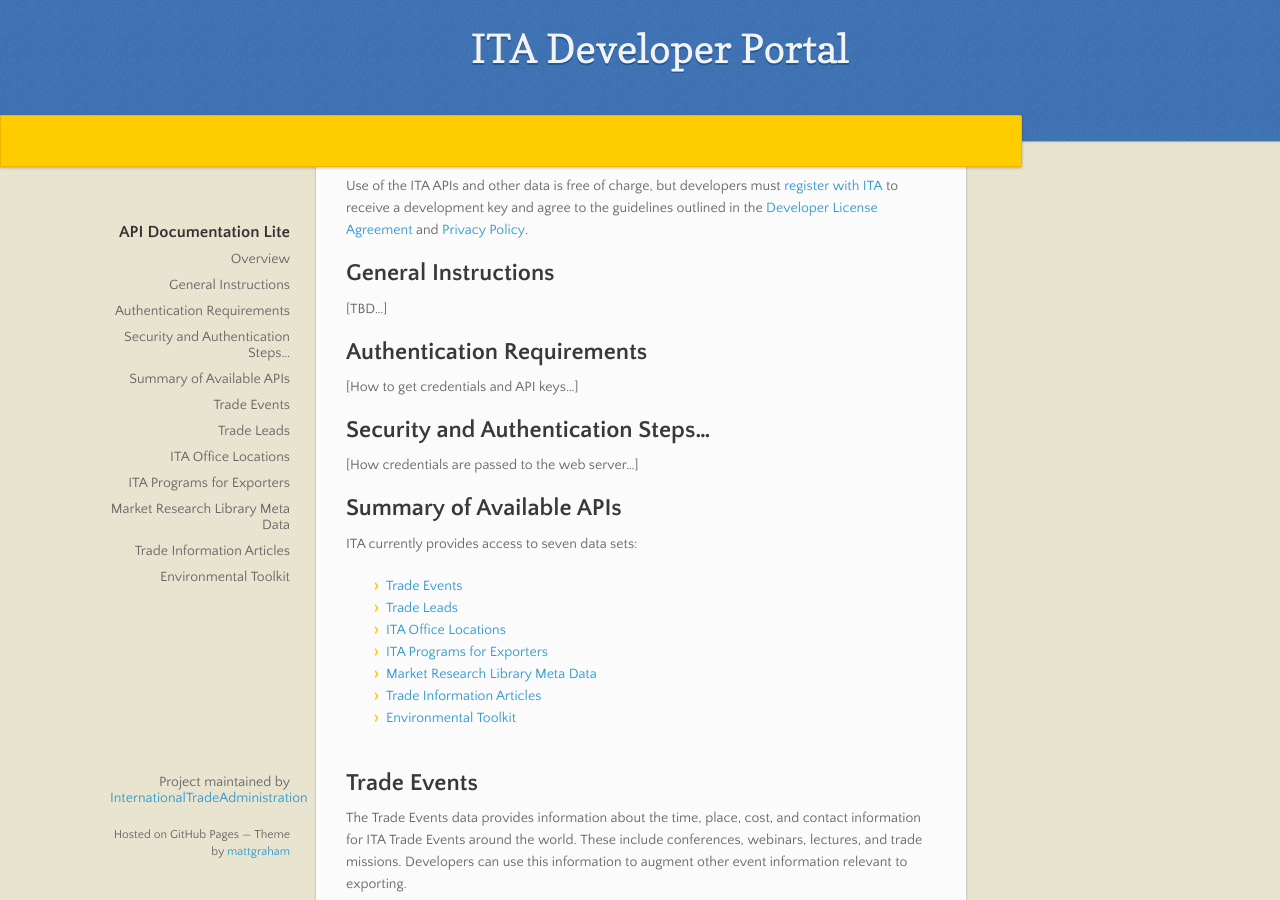
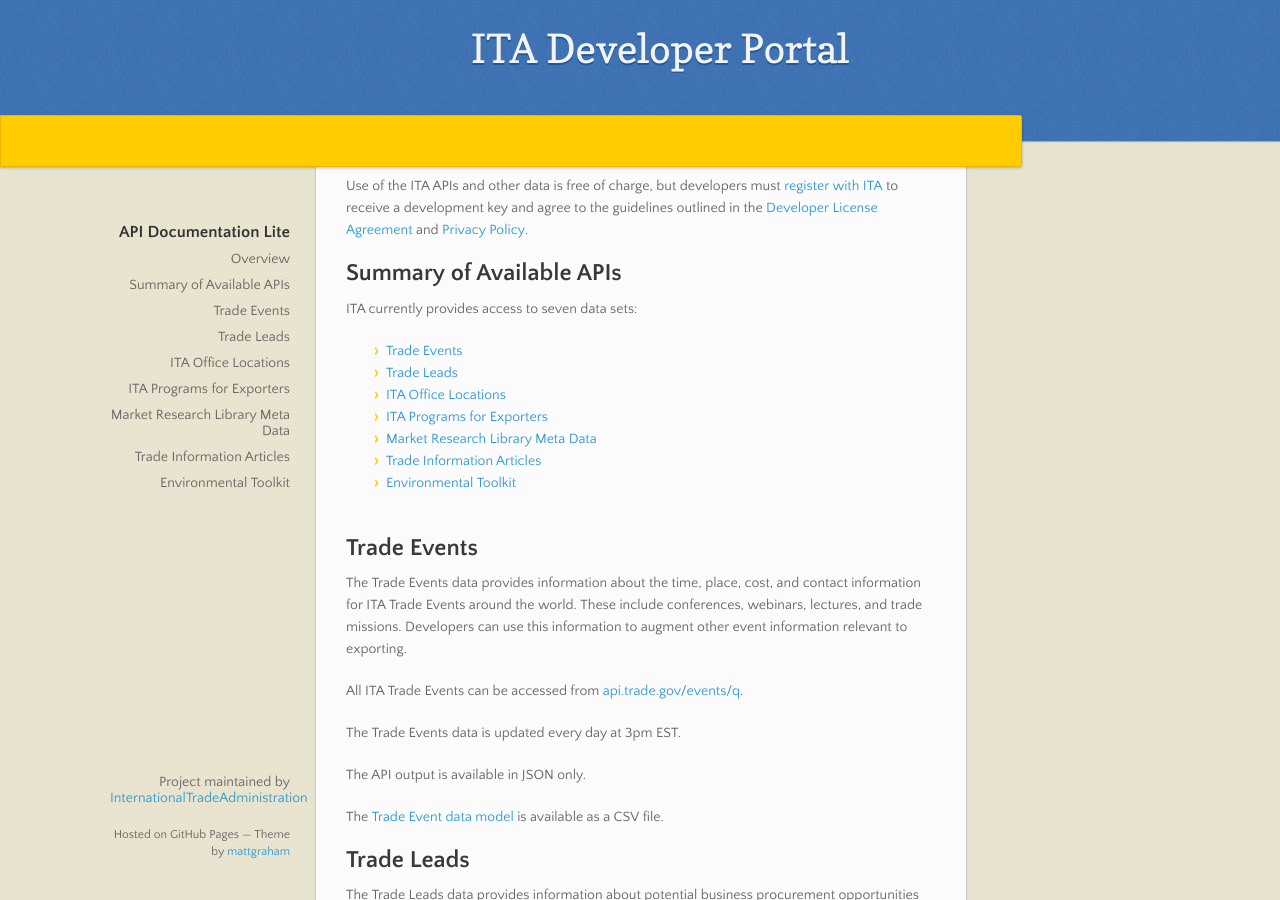
Before and after one commit to InternationalTradeAdministration/developerportal, a Jekyll site: the page built from index.markdown, in a window 1280 px wide and 900 px high, scrolled down 383 px. Built offline with Jekyll 4.4.1, drawn with Linux system fonts in a browser that asks for light colours; nearby versions of some CDN libraries.

Commit message:
Update index.markdown

```diff
--- a/index.markdown
+++ b/index.markdown
@@ -12,18 +12,6 @@ The International Trade Administration (ITA) within the Department of Commerce (
 Developers who work with trade and exporting information will find this information particularly useful as it originates from authoritative, federal government sources.  The API allows developers to create new and innovative applications for the web or mobile devices by enabling them to mash it with other trade-related data.
 
 Use of the ITA APIs and other data is free of charge, but developers must [register with ITA](#registration_page) to receive a development key and agree to the guidelines outlined in the [Developer License Agreement]({{ site.baseurl }}/developer-license-agreement.html) and [Privacy Policy]({{ site.baseurl }}/privacy-policy.html).
-
-
-## General Instructions
-
-\[TBD...\]
-
-## Authentication Requirements
-\[How to get credentials and API keys…\]
-
-
-## Security and Authentication Steps…
-\[How credentials are passed to the web server…\]
 
 
 ## Summary of Available APIs
```
